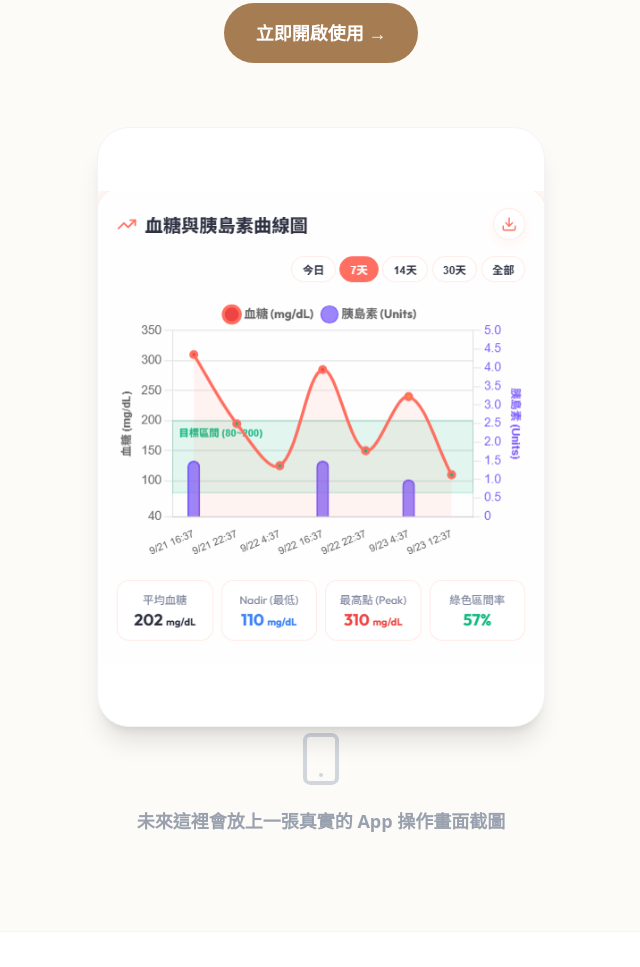
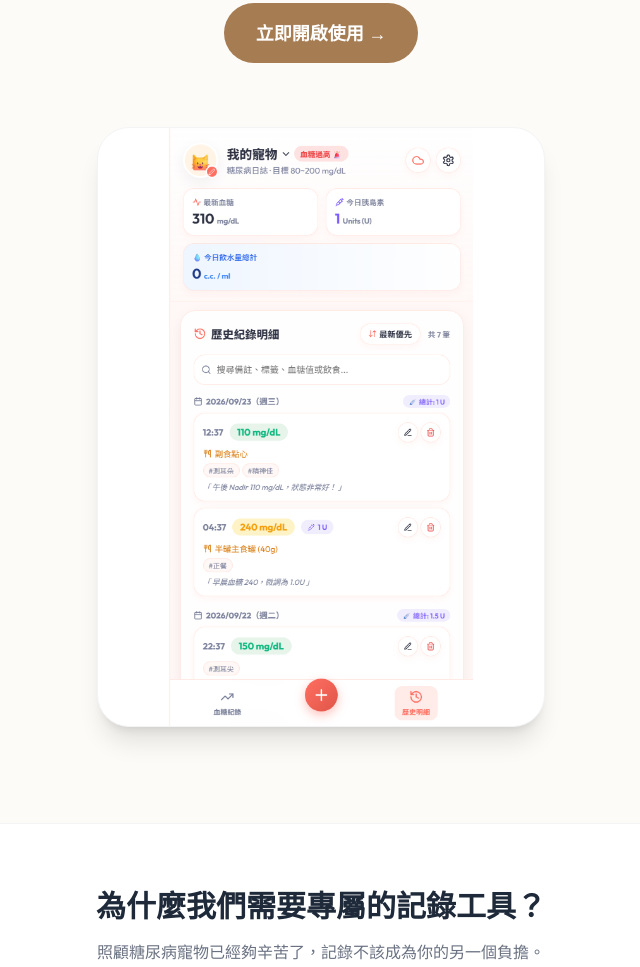
Before and after one commit to s82022725-hub/mewsugar-blog, an Astro site: page /app in a window 1280 px wide. Shown: the part 455-1422 px from the top of the page, without its empty margins (319-959 px from the left). Built offline with nearby package versions, Linux system fonts and the light colour scheme; Astro itself is replaced by a stand-in of ours.

Commit message:
fix: repair broken hero tag from regex replacement

```diff
--- a/src/pages/app.astro
+++ b/src/pages/app.astro
@@ -33,12 +33,7 @@ import { SITE_TITLE } from '../consts';
 
 				{/* App Mockup Visual (This was missing!) */}
 				<div class="max-w-md mx-auto bg-white rounded-[2rem] shadow-xl border border-gray-100 flex items-center justify-center overflow-hidden relative" style="height: 600px;">
-					<img src="/app-chart.png" alt="MewSugar App 操作畫面" class="w-full h-full object-contain hover:scale-[1.02] transition-transform duration-700" />
-				</div>
-					<div class="text-center z-10">
-						<svg class="w-16 h-16 mx-auto text-gray-300 mb-4" fill="none" stroke="currentColor" viewBox="0 0 24 24"><path stroke-linecap="round" stroke-linejoin="round" stroke-width="1.5" d="M12 18h.01M8 21h8a2 2 0 002-2V5a2 2 0 00-2-2H8a2 2 0 00-2 2v14a2 2 0 002 2z"></path></svg>
-						<p class="text-gray-400 font-bold text-lg">未來這裡會放上一張真實的 App 操作畫面截圖</p>
-					</div>
+					<img src="/app-hero.png" alt="MewSugar App 操作畫面" class="w-full h-full object-contain hover:scale-[1.02] transition-transform duration-700" />
 				</div>
 			</section>
 
```
